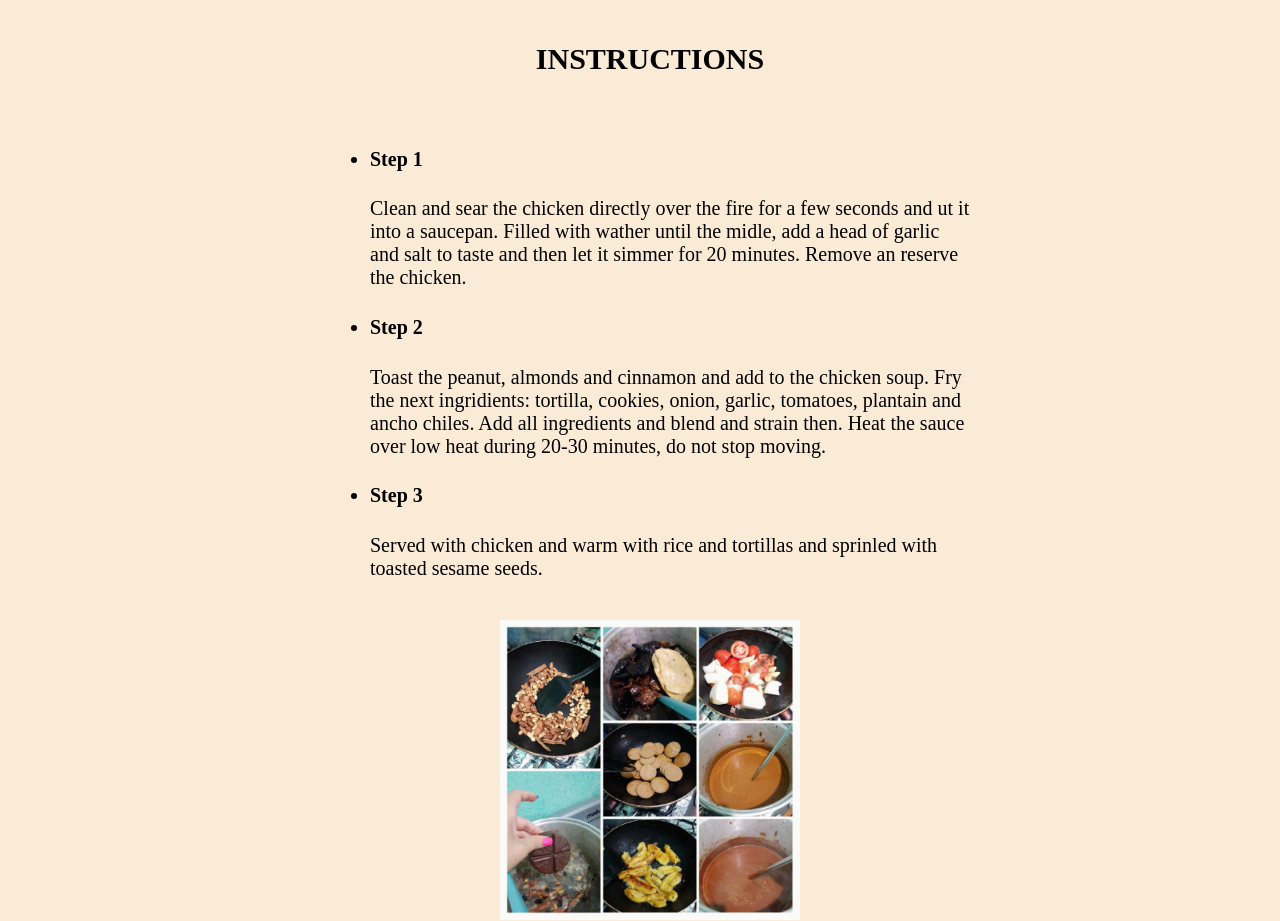
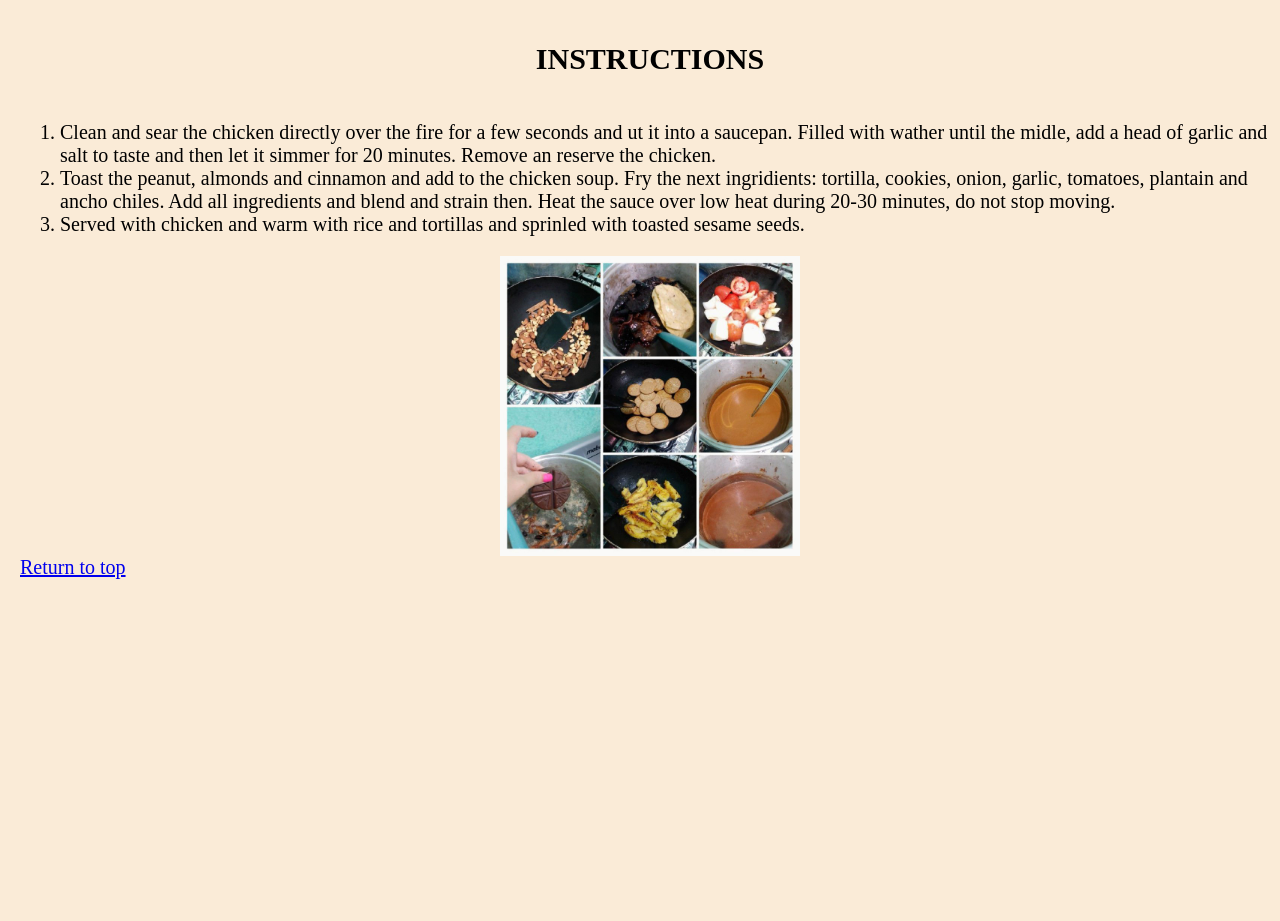
Before and after one commit to lamassu38/odin-recipes, a plain HTML site: page recipes/mole.html in a window 1280 px wide. Shown: the part 1212-2133 px from the top of the page. After the commit the page ends 1891 px from the top, so only its background shows below. Drawn offline with Linux system fonts and the light colour scheme.

Commit message:
Change p and h4 tag for list items

```diff
--- a/recipes/mole.html
+++ b/recipes/mole.html
@@ -59,14 +59,11 @@
 
     <h2>INSTRUCTIONS</h2>
     <div class="section">
-      <ul>
-      <li><h4><strong>Step 1</strong></h4>
-        <p>Clean and sear the chicken directly over the fire for a few seconds and ut it into a saucepan. Filled with wather until the midle, add a head of garlic and salt to taste and then let it simmer for 20 minutes. Remove an reserve the chicken.</p></li>
-      <li><h4><strong>Step 2</strong></h4>
-        <p>Toast the peanut, almonds and cinnamon and add to the chicken soup. Fry the next ingridients: tortilla, cookies, onion, garlic, tomatoes, plantain and ancho chiles. Add all ingredients and blend and strain then. Heat the sauce over low heat during 20-30 minutes, do not stop moving.</p></li>
-      <li><h4><strong>Step 3</strong></h4>
-        <p>Served with chicken and warm with rice and tortillas and sprinled with toasted sesame seeds.</p></li>
-      </ul>
+      <ol>
+        <li>Clean and sear the chicken directly over the fire for a few seconds and ut it into a saucepan. Filled with wather until the midle, add a head of garlic and salt to taste and then let it simmer for 20 minutes. Remove an reserve the chicken.</li>
+        <li>Toast the peanut, almonds and cinnamon and add to the chicken soup. Fry the next ingridients: tortilla, cookies, onion, garlic, tomatoes, plantain and ancho chiles. Add all ingredients and blend and strain then. Heat the sauce over low heat during 20-30 minutes, do not stop moving.</li>
+        <li>Served with chicken and warm with rice and tortillas and sprinled with toasted sesame seeds.</li>
+      </ol>
 
     </div>
     <div class="section"><img src="../images/mole.jpg" alt= "Ingredients mole Photograph"></div>
```
